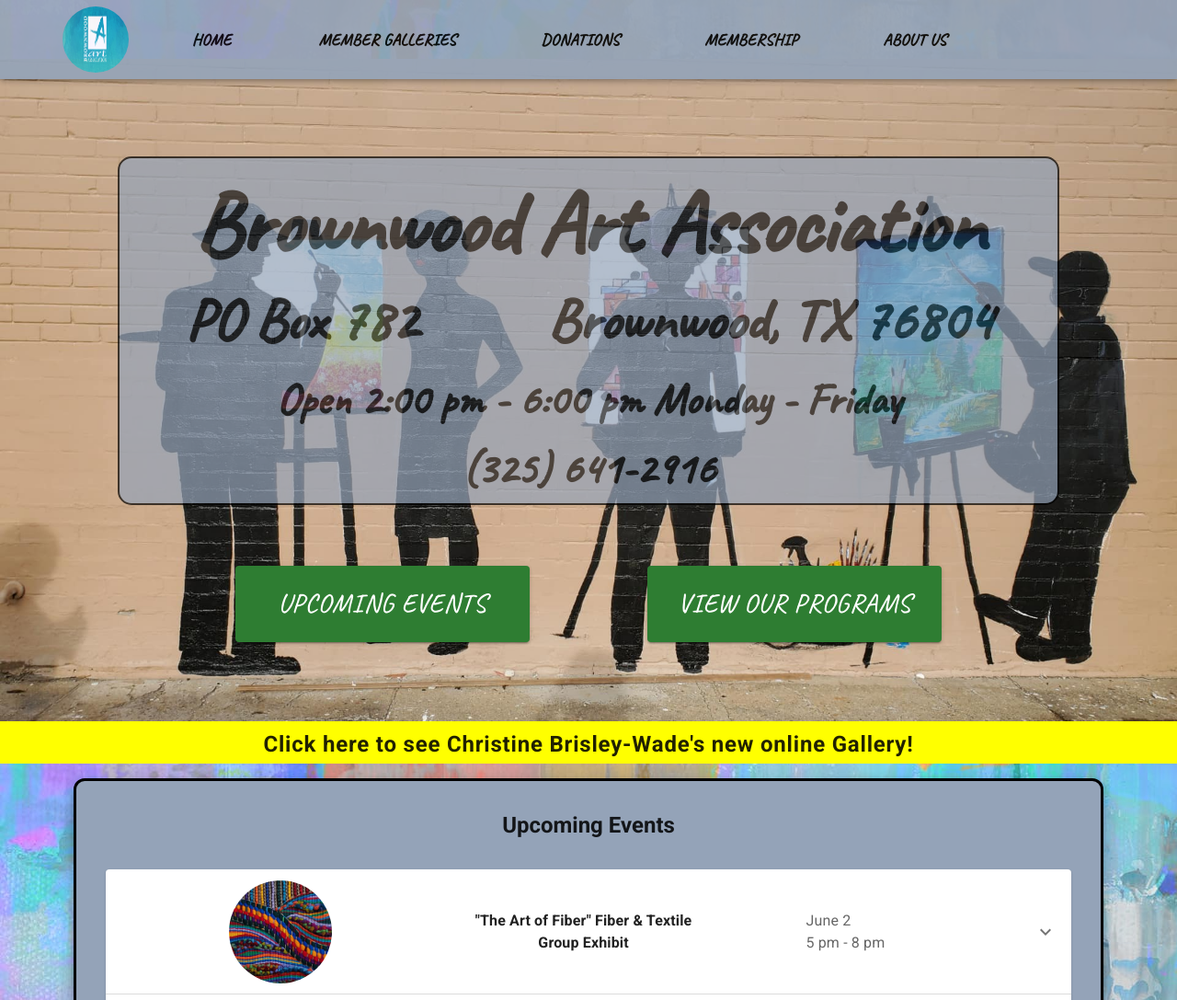
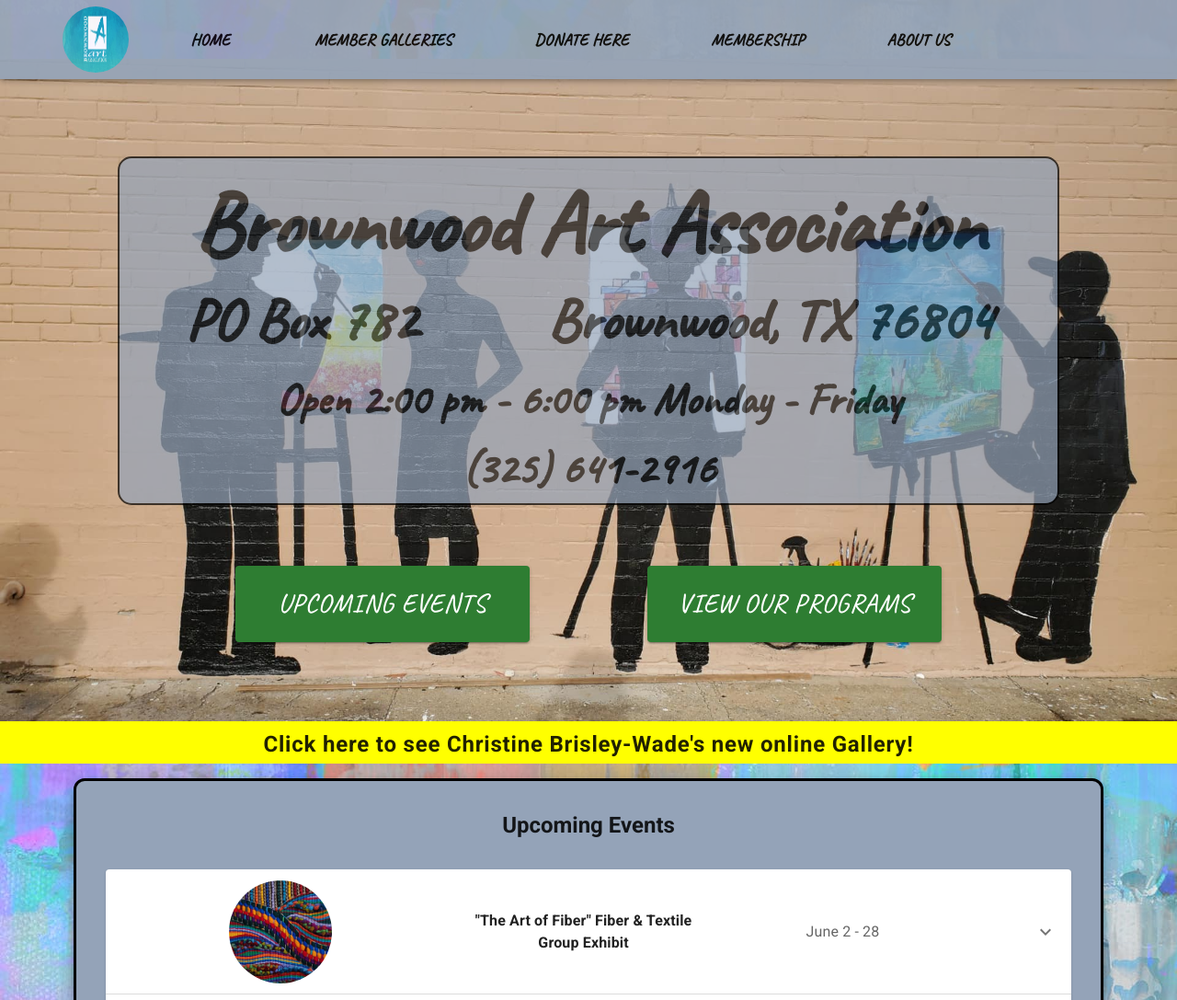
Before and after one commit to Jonathan-Day-Dev/bwd-art, a React (Create React App) app: page /event in a window 1280 px wide. Shown: the top 1087 px of the page at 92% size. Built offline with nearby package versions, Linux system fonts and the light colour scheme.

Commit message:
small changes

```diff
--- a/src/components/Event/components/event_data.js
+++ b/src/components/Event/components/event_data.js
@@ -51,10 +51,9 @@ const events = [
   // },
   {
     title: '"The Art of Fiber" Fiber & Textile Group Exhibit',
-    date: "June 2",
-    time: "5 pm - 8 pm",
+    date: "June 2 - 28",
     img: textileart,
-    description: "We are looking forward to seeing the fruits of their labors since the Fiber Group is exhibiting their work in the BAA gallery for the month of June. The exhibit, called 'The Art of Fiber,' will be opening with a reception from 5 pm to 8 pm on June 2 in The Art Center gallery. We invite everyone to attend!"
+    description: "We are looking forward to seeing the fruits of their labors since the Fiber Group is exhibiting their work in the BAA gallery for the month of June."
   },
   // {
   //   title: "Fiber & Textile Artist Group",
--- a/src/components/Nav/tab_data.js
+++ b/src/components/Nav/tab_data.js
@@ -5,7 +5,7 @@ const membershipLink =
 const pages = [
   { name: "Home", path: "/" },
   { name: "Member Galleries", path: "/members" },
-  { name: "Donations", link: donateLink },
+  { name: "Donate Here", link: donateLink },
   { name: "Membership", link: membershipLink },
   { name: "About Us", path: "/about" },
   { name: "Our History", path: "/history", hide: true }
```
Also changed, not shown: 1 other file (tests, documents, lock files or other folders).
